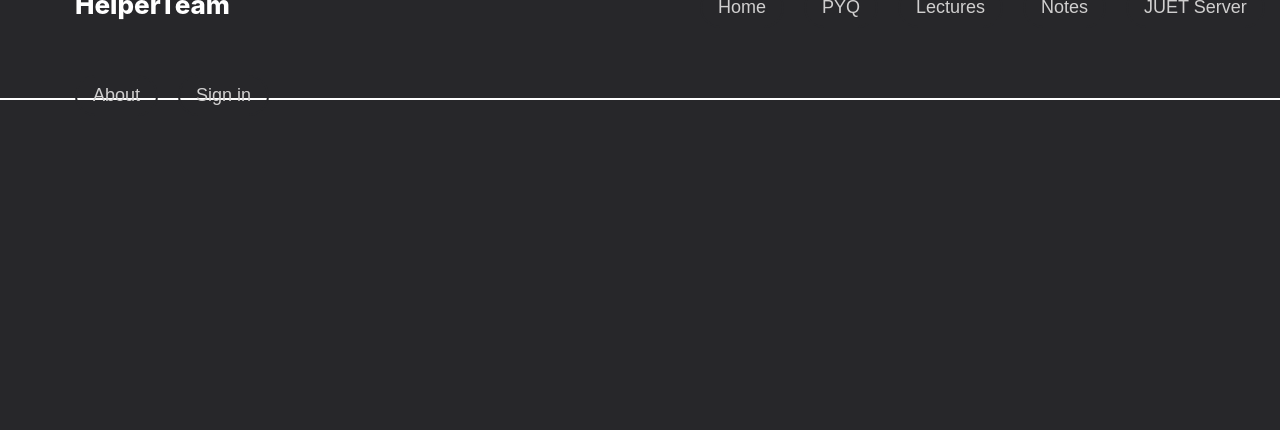
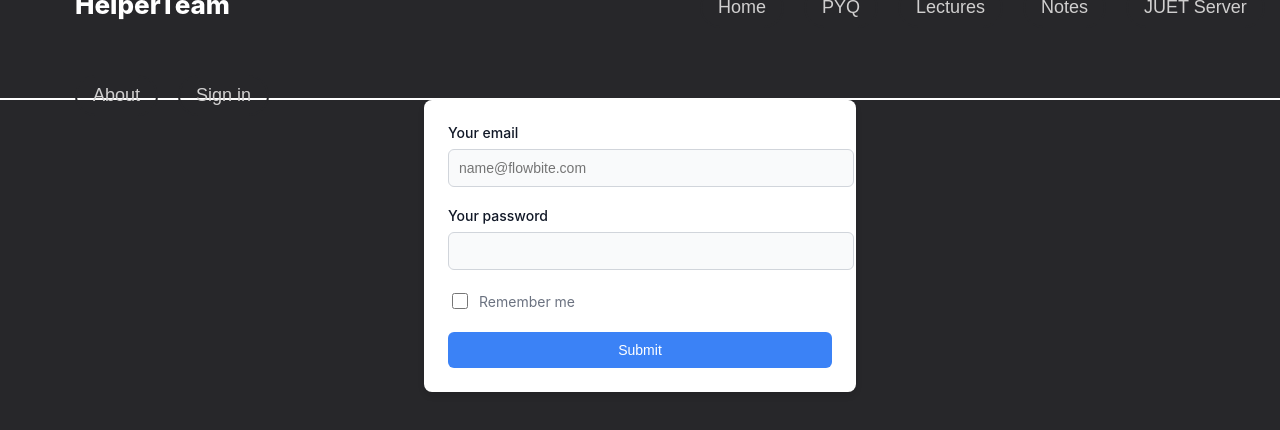
Before and after one commit to Indranil102/Helper_Team, a React (Create React App) app: page /signup in a window 1280 px wide. Shown: the top 430 px of the page. Built offline with nearby package versions, Linux system fonts and the light colour scheme; a web font is replaced by a local one.

Commit message:
signup page

```diff
--- a/src/App.js
+++ b/src/App.js
@@ -4,6 +4,7 @@ import HomePage from './Pages/home/HomePage';
 import Navbar from './Component/Navbar/Navbar';
 import Pyq from './Pages/pyq/Pyq';
 import Lectures from './Pages/lectures/Lectures';
+import SignUp from './Component/signup/SignUp';
 
 
 function App() {
@@ -26,6 +27,10 @@ function App() {
       <Route path='/pyq' element={<Pyq/>} />
       <Route path='/Lectures' element={<Lectures/>} />
 
+      <Route path='/signup' element={<SignUp/>} />
+
+
+
 
 
 
--- a/src/Component/Navbar/Navbar.jsx
+++ b/src/Component/Navbar/Navbar.jsx
@@ -54,9 +54,12 @@ const Navbar = () => {
             </h4>
         </li>
         </Link>
+
+        <Link>
         <li>
             <button className='signin'>Sign in</button>
         </li>
+        </Link>
       </ul>
     </div>
     </div>
--- /dev/null
+++ b/src/Component/signup/SignUp.jsx
@@ -0,0 +1,25 @@
+import React from 'react'
+import "./Signup.css"
+const SignUp = () => {
+  return (
+    <div>
+       <form class="form-container">
+    <div class="form-group">
+      <label for="email" class="form-label">Your email</label>
+      <input type="email" id="email" class="form-input" placeholder="name@flowbite.com" required />
+    </div>
+    <div class="form-group">
+      <label for="password" class="form-label">Your password</label>
+      <input type="password" id="password" class="form-input" required />
+    </div>
+    <div class="form-checkbox-group">
+      <input id="remember" type="checkbox" value="" class="form-checkbox" required />
+      <label for="remember" class="checkbox-label">Remember me</label>
+    </div>
+    <button type="submit" class="form-button">Submit</button>
+  </form>
+    </div>
+  )
+}
+
+export default SignUp
--- /dev/null
+++ b/src/Component/signup/Signup.css
@@ -0,0 +1,89 @@
+
+  /* Form Container */
+  .form-container {
+    max-width: 24rem; /* 384px */
+    margin: 0 auto;
+    padding: 1.5rem;
+    background-color: #fff;
+    border-radius: 0.5rem;
+    box-shadow: 0 4px 6px rgba(0, 0, 0, 0.1);
+  }
+
+  /* Form Group */
+  .form-group {
+    margin-bottom: 1.25rem; /* 20px */
+  }
+
+  .form-label {
+    display: block;
+    margin-bottom: 0.5rem;
+    font-size: 0.875rem; /* 14px */
+    font-weight: 500;
+    color: #111827;
+  }
+
+  .form-input {
+    width: 100%;
+    padding: 0.625rem; /* 10px */
+    font-size: 0.875rem;
+    border: 1px solid #d1d5db;
+    border-radius: 0.375rem; /* 6px */
+    background-color: #f9fafb;
+    color: #1f2937;
+  }
+
+  .form-input:focus {
+    border-color: #3b82f6;
+    box-shadow: 0 0 0 2px rgba(59, 130, 246, 0.3);
+    outline: none;
+  }
+
+  /* Checkbox Group */
+  .form-checkbox-group {
+    display: flex;
+    align-items: center;
+    margin-bottom: 1.25rem;
+  }
+
+  .form-checkbox {
+    width: 1rem; /* 16px */
+    height: 1rem; /* 16px */
+    border: 1px solid #d1d5db;
+    border-radius: 0.25rem; /* 4px */
+    background-color: #f9fafb;
+  }
+
+  .form-checkbox:focus {
+    outline: none;
+    box-shadow: 0 0 0 2px rgba(59, 130, 246, 0.3);
+  }
+
+  .checkbox-label {
+    margin-left: 0.5rem;
+    font-size: 0.875rem;
+    color: #6b7280;
+  }
+
+  /* Button */
+  .form-button {
+    display: block;
+    width: 100%;
+    padding: 0.625rem 1.25rem;
+    font-size: 0.875rem;
+    font-weight: 500;
+    color: #fff;
+    background-color: #3b82f6;
+    border: none;
+    border-radius: 0.375rem; /* 6px */
+    cursor: pointer;
+    text-align: center;
+  }
+
+  .form-button:hover {
+    background-color: #2563eb;
+  }
+
+  .form-button:focus {
+    outline: none;
+    box-shadow: 0 0 0 2px rgba(59, 130, 246, 0.3);
+  }
```
